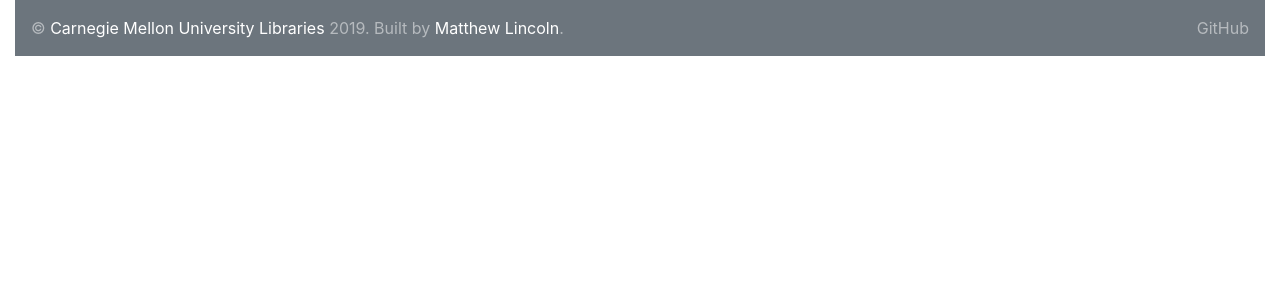
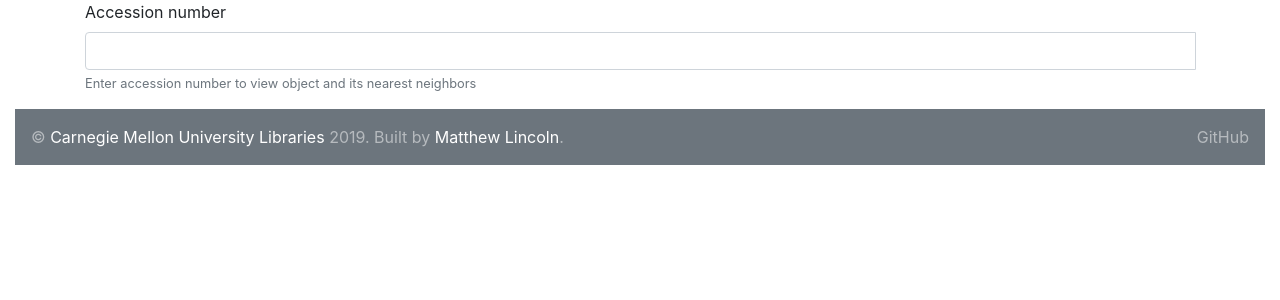
Before and after one commit to cmu-lib/nga_neighbors, a Vue app: page / in a window 1280 px wide. Shown: the top 300 px of the page. Built offline with nearby package versions, Linux system fonts and the light colour scheme; what vue-async-computed would draw is missing.

Commit message:
generate work neighbor previews as a component

```diff
--- a/src/components/Home.vue
+++ b/src/components/Home.vue
@@ -5,11 +5,19 @@
         <router-link :to="{name: 'GridView', params: {id: grid.id}}">{{ grid.title }}</router-link>
       </b-list-group-item>
     </b-list-group>
-    <b-list-group v-if="works">
-      <b-list-group-item v-for="work in works" :key="work">
-        <router-link :to="{name: 'WorkView', params: {id: work}}">{{ work }}</router-link>
-      </b-list-group-item>
-    </b-list-group>
+    <b-form-group
+      id="accno_group"
+      label-for="accno_input"
+      label="Accession number"
+      description="Enter accession number to view object and its nearest neighbors"
+    >
+      <b-input-group>
+        <b-form-input v-model="accno" id="accno_input" :state="valid_accno" />
+        <b-input-group-append>
+          <b-button v-show="valid_accno" variant="outline-success" @click="goto_object">Go to object</b-button>
+        </b-input-group-append>
+      </b-input-group>
+    </b-form-group>
   </b-container>
 </template>
 
@@ -18,6 +26,25 @@ import { HTTP } from "../main";
 
 export default {
   name: "Home",
+  data() {
+    return {
+      accno: null
+    };
+  },
+  methods: {
+    goto_object() {
+      this.$router.push({ name: "WorkView", params: { id: this.accno } });
+    }
+  },
+  computed: {
+    valid_accno() {
+      if (!!this.accno) {
+        return this.works.indexOf(this.accno) >= 0;
+      } else {
+        return null;
+      }
+    }
+  },
   asyncComputed: {
     works() {
       return HTTP.get("/manifest.json").then(
--- a/src/components/Work.vue
+++ b/src/components/Work.vue
@@ -1,5 +1,7 @@
 <template>
   <div v-if="work">
+    <b-row>
+      <b-col cols="6">
         <h3>{{ work.accessionnum }}</h3>
         <p>
           {{ work.attribution }},
@@ -12,17 +14,32 @@
           <span class="medium" v-if="work.medium">({{ work.medium }})</span>
         </p>
         <p>{{ work.creditline }}</p>
+        <h4>Nearest visual neighbors</h4>
+        <b-list-group>
+          <WorkPreview v-for="nn in work.neighbors" :key="nn" :id="nn" />
+        </b-list-group>
+      </b-col>
+      <b-col cols="6">
         <img :src="work.iiif" :alt="work.title" />
+      </b-col>
+    </b-row>
   </div>
 </template>
 
 <script>
 import { HTTP } from "../main";
+import WorkPreview from "./WorkPreview";
 
 export default {
   name: "Work",
+  components: {
+    WorkPreview
+  },
   props: {
     id: String
+  },
+  data() {
+    return { neighbors: [] };
   },
   asyncComputed: {
     work() {
--- /dev/null
+++ b/src/components/WorkPreview.vue
@@ -0,0 +1,29 @@
+<template>
+  <b-list-group-item v-if="work">
+    <router-link
+      :to="{name: 'WorkView', params: {id: work.accessionnum}}"
+    >{{work.accessionnum}} - {{ work.title }}</router-link>
+  </b-list-group-item>
+</template>
+
+<script>
+import { HTTP } from "../main";
+export default {
+  name: "WorkPreivew",
+  props: {
+    id: String
+  },
+  asyncComputed: {
+    work() {
+      return HTTP.get("/works/" + this.id + ".json").then(
+        response => {
+          return response.data;
+        },
+        error => {
+          console.log(error);
+        }
+      );
+    }
+  }
+};
+</script>
```
Lines whose indentation alone changed are shown as unchanged.
